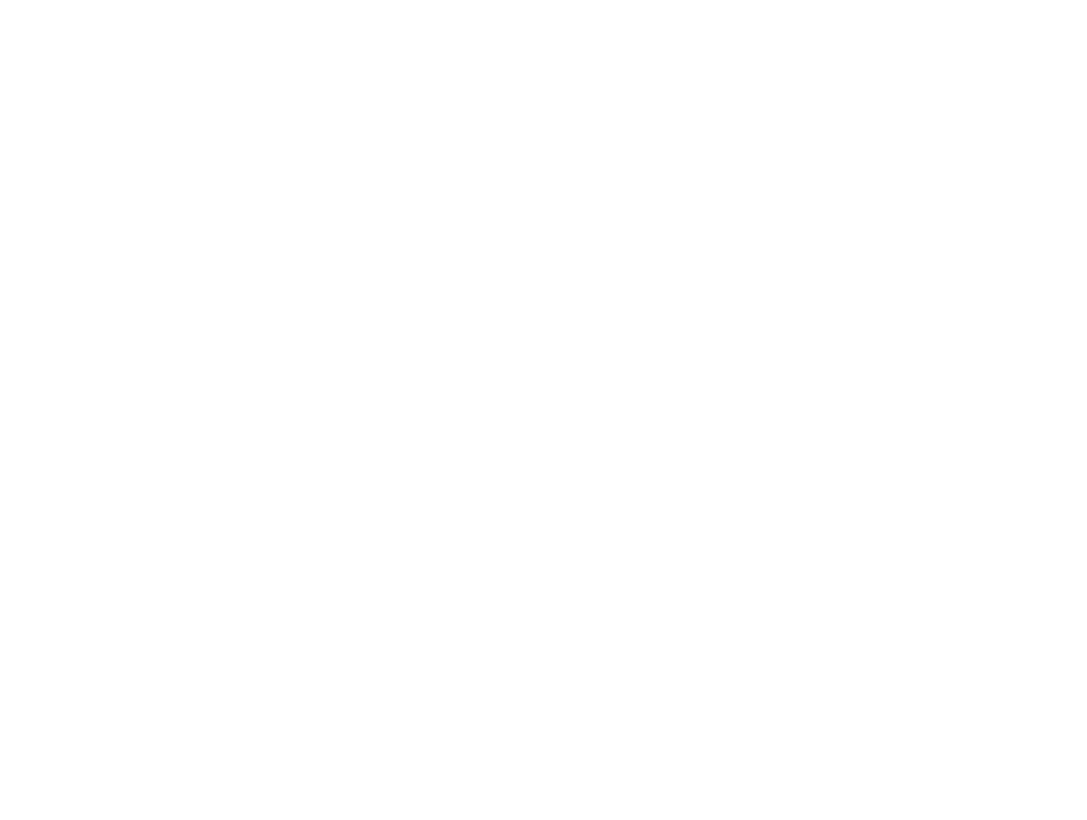
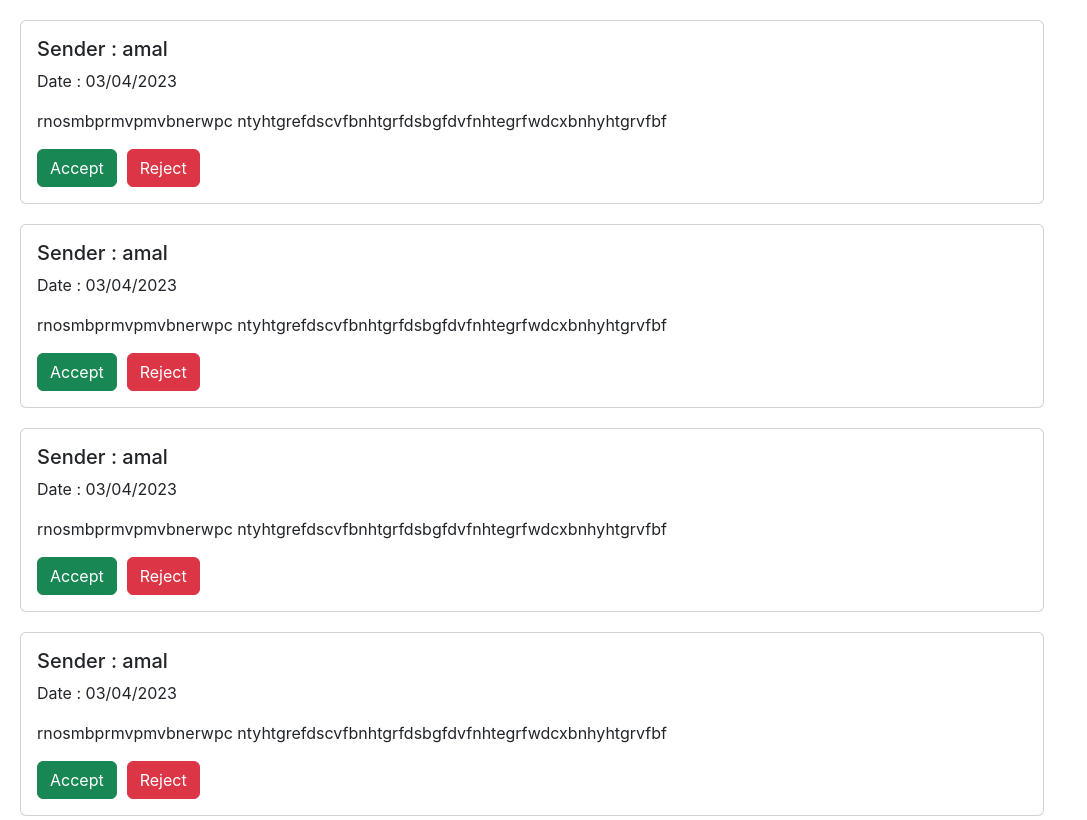
Before and after one commit to OshnMdw/DriveSmart-Admin, a React (Create React App) app: page /complaintsView in a window 1280 px wide. Before the commit this address had no page. Shown: the whole page, without its empty margins (0-1087 px from the left). Built offline with nearby package versions, Linux system fonts and the light colour scheme.

Commit message:
add complaints view

```diff
--- /dev/null
+++ b/src/components/ComplaintsCard.js
@@ -0,0 +1,44 @@
+import { useState } from 'react';
+import Button from 'react-bootstrap/Button';
+import Card from 'react-bootstrap/Card';
+
+const ComplaintsCard = ({sender , complaintsDescription ,date}) => {
+    const [option,setOption] = useState()
+    return(
+        <Card style={{ width: '80%',margin : 20 }}>
+
+
+      <Card.Body>
+        <Card.Title>Sender : {sender}</Card.Title>
+        <Card.Text> Date : {date}</Card.Text>
+        <Card.Text>
+          {complaintsDescription}
+        </Card.Text>
+        <div style={{display : 'flex',flexDirection : 'row',columnGap : 10}}>
+        <div>
+        <Button
+            variant="success"
+            onClick={()=> setOption(true)}
+            disabled={option}
+            >Accept</Button>
+        </div>
+        <div>
+
+        <Button
+            variant="danger"
+            onClick={()=>setOption(true)}
+            disabled={option}
+            >Reject</Button>
+        </div>
+
+        </div>
+
+
+
+      </Card.Body>
+    </Card>
+
+    )
+}
+
+export default ComplaintsCard;
--- a/src/routes/AllRoutes.js
+++ b/src/routes/AllRoutes.js
@@ -19,6 +19,7 @@
 import AllPracticeTestView from '../views/AllPracticeTestView';
 import AddPracticeTestView from '../views/AddPracticeTestView';
 import EditUserInfoView from '../views/EditUserInfoView';
+import ComplaintsView from '../views/ComplaintsView';
 
 function AllRoutes() {
   return (
@@ -42,6 +43,7 @@
           <Route path='/headings' element = {<HeadingsView/>}/>
           <Route path='/headings/addHeading' element = {<AddHeadingView/>}/>
           <Route path = '/allusers/edit' element={<EditUserInfoView/>} />
+          <Route path = '/complaintsView' element={<ComplaintsView/>}/>
         </Route>
      </Routes>
   )
--- /dev/null
+++ b/src/views/ComplaintsView.js
@@ -0,0 +1,46 @@
+import ComplaintsCard from "../components/ComplaintsCard";
+
+
+
+const ComplainList = [
+    {
+        id : 1,
+        sender : 'amal',
+        date : '03/04/2023',
+        complaint : 'rnosmbprmvpmvbnerwpc ntyhtgrefdscvfbnhtgrfdsbgfdvfnhtegrfwdcxbnhyhtgrvfbf'
+    },
+    {
+        id : 2,
+        sender : 'amal',
+        date : '03/04/2023',
+        complaint : 'rnosmbprmvpmvbnerwpc ntyhtgrefdscvfbnhtgrfdsbgfdvfnhtegrfwdcxbnhyhtgrvfbf'
+    },
+    {
+        id : 3,
+        sender : 'amal',
+        date : '03/04/2023',
+        complaint : 'rnosmbprmvpmvbnerwpc ntyhtgrefdscvfbnhtgrfdsbgfdvfnhtegrfwdcxbnhyhtgrvfbf'
+    },
+    {
+        id : 4,
+        sender : 'amal',
+        date : '03/04/2023',
+        complaint : 'rnosmbprmvpmvbnerwpc ntyhtgrefdscvfbnhtgrfdsbgfdvfnhtegrfwdcxbnhyhtgrvfbf'
+    },
+]
+
+const ComplaintsView = () => {
+     return(
+        <div>
+
+        {ComplainList.map((complaint)=>
+        <ComplaintsCard key={complaint.id} date={complaint.date} sender={complaint.sender} complaintsDescription={complaint.complaint}/>
+        )}
+
+
+        </div>
+
+     )
+}
+
+export default ComplaintsView;
```
